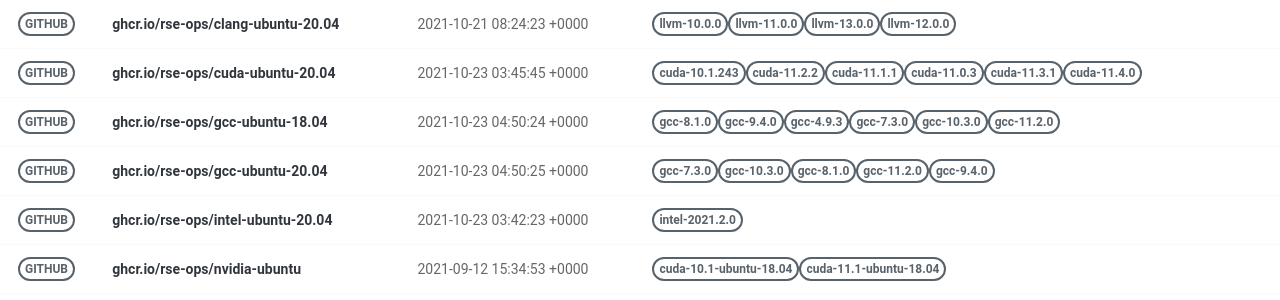
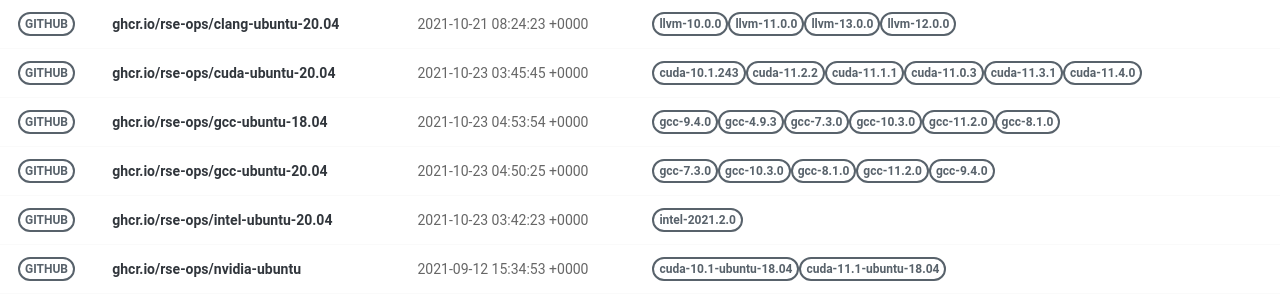
Before and after one commit to rse-ops/docker-images, a Jekyll site: the page built from pages/index.md, in a window 1280 px wide. Shown: the part 179-479 px from the top of the page. Built offline with Jekyll 4.4.1, drawn with Linux system fonts in a browser that asks for light colours; nearby versions of some CDN libraries.

Commit message:
Automated push to update library 2021-10-23

```diff
--- a/_library/ghcr.io-rse-ops-gcc-ubuntu-18.04.md
+++ b/_library/ghcr.io-rse-ops-gcc-ubuntu-18.04.md
@@ -1,14 +1,11 @@
 ---
 layout: container
 name: ghcr.io/rse-ops/gcc-ubuntu-18.04
-updated_at: 2021-10-23 04:50:24.165250
+updated_at: 2021-10-23 04:53:54.840024
 
 
 container_url: https://github.com/orgs/rse-ops/packages/container/package/gcc-ubuntu-18.04
 versions:
- - tag: gcc-8.1.0
-   dockerfile: https://github.com/rse-ops/docker-images/blob/main/ubuntu/gcc/Dockerfile
-   manifest: https://crane.ggcr.dev/manifest/ghcr.io/rse-ops/gcc-ubuntu-18.04:gcc-8.1.0
  - tag: gcc-9.4.0
    dockerfile: https://github.com/rse-ops/docker-images/blob/main/ubuntu/gcc/Dockerfile
    manifest: https://crane.ggcr.dev/manifest/ghcr.io/rse-ops/gcc-ubuntu-18.04:gcc-9.4.0
```
Also changed, not shown: other parts of _library/ghcr.io-rse-ops-gcc-ubuntu-18.04.md (+3 -0 lines).
